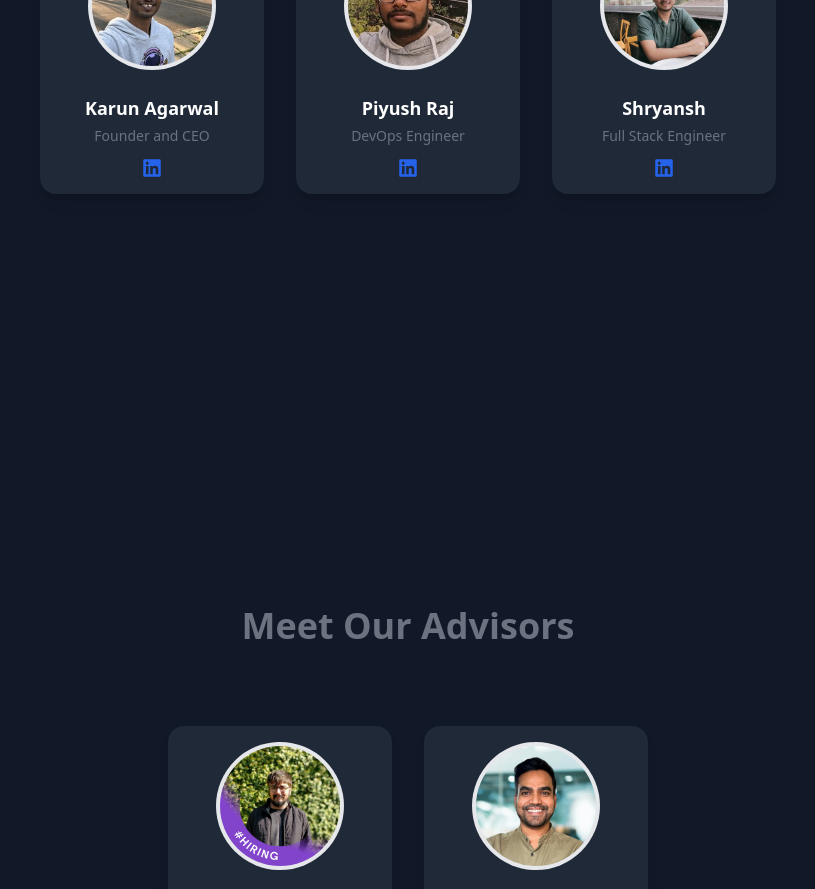
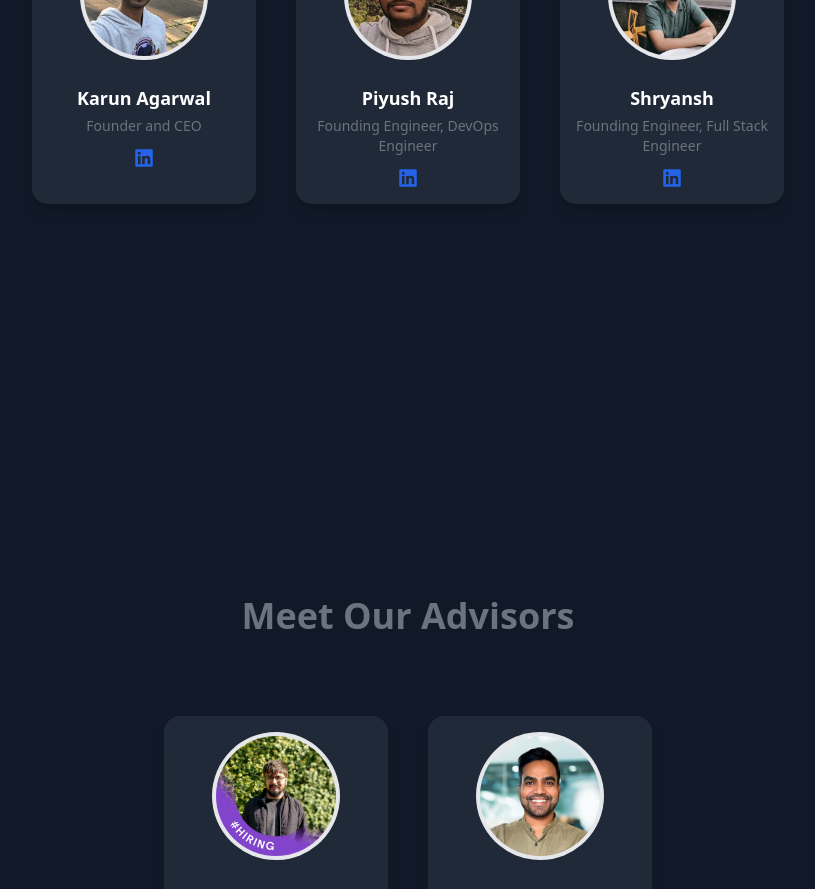
Before and after one commit to atominfra/landing-page, a Next.js app: page / in a window 1280 px wide. Shown: the part 1840-2729 px from the top of the page, without its empty margins (232-1047 px from the left). Built offline with nearby package versions, Linux system fonts and the light colour scheme.

Commit message:
chore: revamped ui @2

```diff
--- a/src/app/globals.css
+++ b/src/app/globals.css
@@ -21,6 +21,9 @@ body {
   font-family: Arial, Helvetica, sans-serif;
 }
 
+html {
+  scroll-behavior: smooth;
+}
 @layer utilities {
   .text-balance {
     text-wrap: balance;
--- a/src/app/page.js
+++ b/src/app/page.js
@@ -1,80 +1,47 @@
 import NavbarSimple from '@/components/navBar';
+import React from 'react';
+import TeamMemberCard from '@/components/teamCards';
+import teamData from '@/utils/teamData';
+import backgroundImage from '@/assets/blurry-gradient.svg';
+import footerBackgroundImage from '@/assets/layered-waves-footer.svg';
 import Image from 'next/image';
-import React from 'react';
-import img1 from '@/assets/Karun.jpeg';
-import img2 from '@/assets/shryansh.jpeg';
-import img3 from '@/assets/Piyush.jpeg';
-import img4 from '@/assets/chakshu.jpeg';
-import img5 from '@/assets/ajay.jpeg';
-import TeamMemberCard from '@/components/teamCards';
-import { BiSolidMicrochip } from "react-icons/bi";
-
-const teamMembers = [
-  {
-    name: 'Karun Agarwal',
-    role: 'Founder and CEO',
-    photo: img1,
-    linkedinUrl: 'https://www.linkedin.com/in/singhalkarun/',
-    githubUrl: 'https://github.com/singhalkarun',
-  },
-  {
-    name: 'Piyush Raj',
-    role: 'DevOps Engineer',
-    photo: img3,
-    linkedinUrl: 'https://www.linkedin.com/in/piyushraj-d3bug/',
-    githubUrl: 'https://github.com/PiyushRaj927/',
-  },
-  {
-    name: 'Shryansh',
-    role: 'Full Stack Engineer',
-    photo: img2,
-    linkedinUrl: 'https://www.linkedin.com/in/shryansh-chaudhary/',
-    githubUrl: 'https://github.com/shryansh107',
-  },
-];
-
-const advisors = [ {
-  name: 'Chakshu Gautam',
-  role: 'Technology Advisor',
-  photo: img4,
-  linkedinUrl: 'https://www.linkedin.com/in/shryansh-chaudhary/',
-  githubUrl: 'https://github.com/shryansh107',
-},
-{
-  name: 'Ajay Tyouharia',
-  role: 'Business Advisor',
-  photo: img5,
-  linkedinUrl: 'https://www.linkedin.com/in/shryansh-chaudhary/',
-  githubUrl: 'https://github.com/shryansh107',
-},]
+import ScrollToTopButton from '@/components/ScrollToTopButton';
 
 export default function Home() {
+  const { teamMembers, advisors } = teamData;
+
   return (
-    <div className="min-h-screen flex flex-col items-center justify-center bg-gray-900 text-white font-sans">
-
-      <div className="w-full z-[10] fixed top-0">
+    <div
+      className="min-h-screen flex flex-col items-center justify-center bg-gray-900 text-white font-sans"
+      // style={{
+      //   backgroundImage: `url(${backgroundImage.src})`,
+      //   backgroundSize: 'cover',
+      //   backgroundRepeat: 'no-repeat',
+      //   backgroundAttachment: 'fixed',
+      // }}
+    >
+      <header className="w-full z-[10] fixed top-0">
         <NavbarSimple whiteNavbar={true} />
-      </div>
+      </header>
 
       {/* Hero Section */}
-      <header className="w-full text-center h-[80vh] flex flex-col items-center justify-center  pt-24 md:pt-44 py-12 ">
-        <div className='w-[90vw] md:w-[50vw]'>
+      <section className="w-full text-center h-[80vh] flex flex-col items-center justify-center pt-24 md:pt-44 py-12">
+        <div className="w-[90vw] md:w-[50vw]">
           <p className="text-4xl md:text-6xl text-gray-500 font-semibold text-balance font-baloo">
-            {/* <span className='text-white font-extrabold  md:text-6xl tracking-normal underline'>Democratizing </span>    */}
             Democratizing AI
           </p>
         </div>
         <a
           href="mailto:hello@atominfra.com"
-          className="mt-12 inline-block bg-[#009ded] md:text-lg text-white px-6 py-3 rounded-full font-normal hover:bg-teal-600"
+          className="mt-12 inline-block bg-[#009ded] md:text-lg text-white px-6 py-3 rounded-full font-normal hover:bg-[#3591c0]"
         >
-          Reach us at <span className='font-bold'>hello@atominfra.com</span>
+          Reach us at <span className="font-bold">hello@atominfra.com</span>
         </a>
-      </header>
+      </section>
 
       {/* Projects Section */}
-      <section id='projects' className="w-full h-screen flex flex-col items-center justify-center max-w-6xl mx-auto py-4">
-        <h2 className="text-4xl font-bold text-center mb-20 text-gray-500 ">OUR PROJECTS</h2>
+      <section id="projects" className="w-full h-screen flex flex-col items-center justify-center max-w-6xl mx-auto py-4">
+        <h2 className="text-4xl font-bold text-center mb-20 text-gray-500">OUR PROJECTS</h2>
         <div className="flex flex-col md:flex-row justify-center items-center space-y-8 md:space-y-0 md:space-x-8">
           {/* CUDA Version Manager */}
           <div className="w-[90%] md:w-[24rem] bg-gray-800 p-6 rounded-lg shadow-lg">
@@ -84,23 +51,23 @@ export default function Home() {
             </p>
             <a
               href="https://github.com/atominfra/cvm"
-              target='_blank'
-              className="inline-block bg-[#009ded] text-white px-4 py-2 rounded-full hover:bg-teal-600"
+              target="_blank"
+              className="inline-block bg-[#009ded] text-white px-4 py-2 rounded-full hover:bg-[#3591c0]"
             >
               View on GitHub →
             </a>
           </div>
 
           {/* Jupyter Environment Manager */}
-          <div className=" w-[90%] md:w-[24rem] bg-gray-800 p-6 rounded-lg shadow-lg">
+          <div className="w-[90%] md:w-[24rem] bg-gray-800 p-6 rounded-lg shadow-lg">
             <h3 className="text-2xl font-semibold mb-4">Jupyter Environment Manager</h3>
             <p className="text-gray-400 mb-6">
               Docker Compose based solution that allows you to easily clone Jupyter environment.
             </p>
             <a
               href="https://github.com/atominfra/jupyter-environment-manager"
-              target='_blank'
-              className="inline-block bg-[#009ded] text-white px-4 py-2 rounded-full hover:bg-teal-600"
+              target="_blank"
+              className="inline-block bg-[#009ded] text-white px-4 py-2 rounded-full hover:bg-[#3591c0]"
             >
               View on GitHub →
             </a>
@@ -109,9 +76,9 @@ export default function Home() {
       </section>
 
       {/* Team Section */}
-      <section id='team' className="w-full h-screen  flex flex-col items-center justify-center max-w-7xl mx-auto py-12">
-        <h2 className="text-4xl font-bold text-center mb-20 text-gray-500 ">Meet Our Team</h2>
-        <div className="flex flex-wrap justify-center gap-8">
+      <section id="team" className="w-full h-screen flex flex-col items-center justify-center max-w-7xl mx-auto py-12">
+        <h2 className="text-4xl font-bold text-center mb-20 text-gray-500">Meet Our Team</h2>
+        <div className="flex flex-wrap justify-center gap-10">
           {teamMembers.map((member, index) => (
             <TeamMemberCard
               key={member.name}
@@ -126,10 +93,11 @@ export default function Home() {
       </section>
 
       {/* Advisor Section */}
-      <section id='advisors' className="w-full h-screen flex flex-col items-center justify-center max-w-7xl mx-auto py-12">
+      <section id="advisors" className="w-full min-h-screen relative flex flex-col items-center justify-center py-12">
+        <div className="relative z-10 w-full max-w-7xl mx-auto px-4">
           <h2 className="text-4xl font-bold text-center mb-20 text-gray-500">Meet Our Advisors</h2>
-        <div className="flex flex-wrap justify-center gap-8">
-          {advisors.map((member, index) => (
+          <div className="flex flex-wrap justify-center gap-10">
+            {advisors.map((member) => (
               <TeamMemberCard
                 key={member.name}
                 name={member.name}
@@ -140,12 +108,24 @@ export default function Home() {
               />
             ))}
           </div>
+        </div>
       </section>
 
-      {/* Footer */}
-      <footer className="w-full text-center py-12 bg-gray-800 text-gray-400">
-        <p>© 2024 Atom Infra. All rights reserved.</p>
-      </footer>
+      {/* Footer Section */}
+      <section className="w-full h-[50vh] relative overflow-hidden">
+        <div className="absolute inset-0 top-[-100%]">
+          <Image
+            src={footerBackgroundImage}
+            alt="Section divider image"
+            layout="fill"
+            objectFit="cover"
+            quality={100}
+          />
+        </div>
+      </section>
+
+      <ScrollToTopButton />
+
     </div>
   );
 }
--- /dev/null
+++ b/src/components/ScrollToTopButton.jsx
@@ -0,0 +1,38 @@
+'use client'
+import React, { useEffect, useState } from 'react';
+
+export default function ScrollToTopButton() {
+  const [isVisible, setIsVisible] = useState(false);
+
+  useEffect(() => {
+    const handleScroll = () => {
+      const scrollY = window.scrollY;
+      if (scrollY > window.innerHeight) {
+        setIsVisible(true);
+      } else {
+        setIsVisible(false);
+      }
+    };
+
+    window.addEventListener('scroll', handleScroll);
+    return () => window.removeEventListener('scroll', handleScroll);
+  }, []);
+
+  const scrollToTop = () => {
+    window.scrollTo({ top: 0, behavior: 'smooth' });
+  };
+
+  if (!isVisible) {
+    return null;
+  }
+
+  return (
+    <button
+    onClick={scrollToTop}
+    className="fixed bottom-14 right-14 bg-[#009ded] text-white w-12 h-12 rounded-full shadow-lg hover:bg-[#3591c0] flex items-center justify-center"
+    aria-label="Back to top"
+  >
+    ↑
+  </button>
+  );
+}
--- a/src/components/teamCards.jsx
+++ b/src/components/teamCards.jsx
@@ -6,7 +6,7 @@ import { FaLinkedin } from "react-icons/fa";
 const TeamMemberCard = ({ name, role, photo, linkedinUrl, githubUrl }) => {
   return (
     <a href={linkedinUrl} target="_blank" rel="noopener noreferrer" className="text-blue-600 ">
-      <div className="bg-gray-800 hover:bg-gray-700 rounded-2xl shadow-lg w-56 p-4 flex flex-col items-center text-center">
+      <div className="bg-gray-800 hover:bg-gray-700 rounded-2xl h-72 shadow-lg w-56 p-4 flex flex-col items-center text-center">
       <div className="mb-6 rounded-full bg-gray-200 p-1 w-32 h-32 flex items-center justify-center">
           <Image
             src={photo || '/placeholder-avatar.png'}
--- /dev/null
+++ b/src/utils/teamData.js
@@ -0,0 +1,49 @@
+import img1 from '@/assets/Karun.jpeg';
+import img2 from '@/assets/shryansh.jpeg';
+import img3 from '@/assets/Piyush.jpeg';
+import img4 from '@/assets/chakshu.jpeg';
+import img5 from '@/assets/ajay.jpeg';
+
+const teamData = {
+  teamMembers: [
+    {
+      name: 'Karun Agarwal',
+      role: 'Founder and CEO',
+      photo: img1,
+      linkedinUrl: 'https://www.linkedin.com/in/singhalkarun/',
+      githubUrl: 'https://github.com/singhalkarun',
+    },
+    {
+      name: 'Piyush Raj',
+      role: 'Founding Engineer, DevOps Engineer',
+      photo: img3,
+      linkedinUrl: 'https://www.linkedin.com/in/piyushraj-d3bug/',
+      githubUrl: 'https://github.com/PiyushRaj927/',
+    },
+    {
+      name: 'Shryansh',
+      role: 'Founding Engineer, Full Stack Engineer',
+      photo: img2,
+      linkedinUrl: 'https://www.linkedin.com/in/shryansh-chaudhary/',
+      githubUrl: 'https://github.com/shryansh107',
+    },
+  ],
+  advisors: [
+    {
+      name: 'Chakshu Gautam',
+      role: 'Senior Staff Engineer @Samagra',
+      photo: img4,
+      linkedinUrl: 'https://www.linkedin.com/in/shryansh-chaudhary/',
+      githubUrl: 'https://github.com/shryansh107',
+    },
+    {
+      name: 'Ajay Tyouharia',
+      role: 'Founder @Zapphire',
+      photo: img5,
+      linkedinUrl: 'https://www.linkedin.com/in/shryansh-chaudhary/',
+      githubUrl: 'https://github.com/shryansh107',
+    },
+  ],
+};
+
+export default teamData;
```
Also changed, not shown: src/assets/blurry-gradient.svg (added), src/assets/layered-waves-footer.svg (added). Lines whose indentation alone changed are shown as unchanged.
